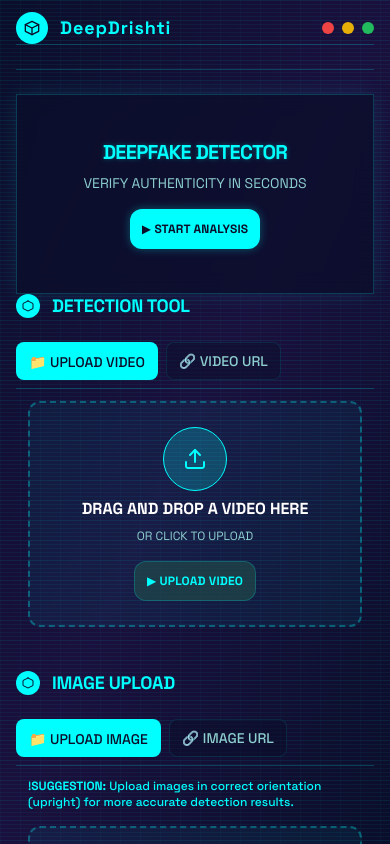
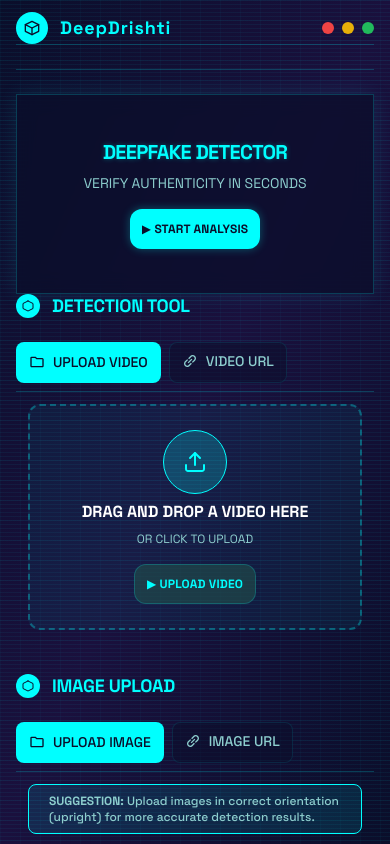
Before and after one commit to vedant3114/deepfake-face-swapping-detetction-system, a Vue app in the folder deepfake_face_swapped_detection/: page / in a window 390 px wide. Built offline with nearby package versions, Linux system fonts and the light colour scheme.

Commit message:
added svg icons

```diff
--- a/deepfake_face_swapped_detection/src/App.vue
+++ b/deepfake_face_swapped_detection/src/App.vue
@@ -78,13 +78,23 @@
             @click="detectionMode = 'upload'"
             :class="['px-3 sm:px-4 py-2 text-sm font-medium rounded-t-lg transition-all duration-200 cyber-tab', detectionMode === 'upload' ? 'active' : '']"
           >
-            📁 UPLOAD VIDEO
+            <span class="inline-flex items-center gap-2">
+              <svg viewBox="0 -960 960 960" class="w-4 h-4" fill="currentColor" aria-hidden="true">
+                <path d="M160-160q-33 0-56.5-23.5T80-240v-480q0-33 23.5-56.5T160-800h240l80 80h320q33 0 56.5 23.5T880-640v400q0 33-23.5 56.5T800-160H160Zm0-80h640v-400H447l-80-80H160v480Zm0 0v-480 480Z"/>
+              </svg>
+              <span>UPLOAD VIDEO</span>
+            </span>
           </button>
           <button
             @click="detectionMode = 'url'"
             :class="['px-3 sm:px-4 py-2 text-sm font-medium rounded-t-lg transition-all duration-200 cyber-tab', detectionMode === 'url' ? 'active' : '']"
           >
-            🔗 VIDEO URL
+            <span class="inline-flex items-center gap-2">
+              <svg viewBox="0 -960 960 960" class="w-4 h-4" fill="currentColor" aria-hidden="true">
+                <path d="M318-120q-82 0-140-58t-58-140q0-40 15-76t43-64l134-133 56 56-134 134q-17 17-25.5 38.5T200-318q0 49 34.5 83.5T318-200q23 0 45-8.5t39-25.5l133-134 57 57-134 133q-28 28-64 43t-76 15Zm79-220-57-57 223-223 57 57-223 223Zm251-28-56-57 134-133q17-17 25-38t8-44q0-50-34-85t-84-35q-23 0-44.5 8.5T558-726L425-592l-57-56 134-134q28-28 64-43t76-15q82 0 139.5 58T839-641q0 39-14.5 75T782-502L648-368Z"/>
+              </svg>
+              <span>VIDEO URL</span>
+            </span>
           </button>
         </div>
 
@@ -226,7 +236,7 @@
           <!-- URL Mode -->
           <div v-show="detectionMode === 'url'" class="w-full">
             <div class="flex flex-col gap-4">
-              <p class="text-white text-sm font-medium">ENTER A VIDEO URL FROM SUPPORTED PLATFORMS:</p>
+              <p class="text-white text-sm font-medium">ENTER A VIDEO URL:</p>
               <div class="flex gap-2">
                 <input
                   v-model="videoUrl"
@@ -295,19 +305,34 @@
             @click="imageDetectionMode = 'upload'"
             :class="['px-3 sm:px-4 py-2 text-sm font-medium rounded-t-lg transition-all duration-200 cyber-tab', imageDetectionMode === 'upload' ? 'active' : '']"
           >
-            📁 UPLOAD IMAGE
+            <span class="inline-flex items-center gap-2">
+              <svg viewBox="0 -960 960 960" class="w-4 h-4" fill="currentColor" aria-hidden="true">
+                <path d="M160-160q-33 0-56.5-23.5T80-240v-480q0-33 23.5-56.5T160-800h240l80 80h320q33 0 56.5 23.5T880-640v400q0 33-23.5 56.5T800-160H160Zm0-80h640v-400H447l-80-80H160v480Zm0 0v-480 480Z"/>
+              </svg>
+              <span>UPLOAD IMAGE</span>
+            </span>
           </button>
           <button
             @click="imageDetectionMode = 'url'"
             :class="['px-3 sm:px-4 py-2 text-sm font-medium rounded-t-lg transition-all duration-200 cyber-tab', imageDetectionMode === 'url' ? 'active' : '']"
           >
-            🔗 IMAGE URL
+            <span class="inline-flex items-center gap-2">
+              <svg viewBox="0 -960 960 960" class="w-4 h-4" fill="currentColor" aria-hidden="true">
+                <path d="M318-120q-82 0-140-58t-58-140q0-40 15-76t43-64l134-133 56 56-134 134q-17 17-25.5 38.5T200-318q0 49 34.5 83.5T318-200q23 0 45-8.5t39-25.5l133-134 57 57-134 133q-28 28-64 43t-76 15Zm79-220-57-57 223-223 57 57-223 223Zm251-28-56-57 134-133q17-17 25-38t8-44q0-50-34-85t-84-35q-23 0-44.5 8.5T558-726L425-592l-57-56 134-134q28-28 64-43t76-15q82 0 139.5 58T839-641q0 39-14.5 75T782-502L648-368Z"/>
+              </svg>
+              <span>IMAGE URL</span>
+            </span>
           </button>
         </div>
 
         <div class="flex flex-col p-3 sm:p-4">
           <!-- Recommendation Note -->
-          <p class="text-#2e6b6b text-xs sm:text-sm font-medium mb-4">!<strong>SUGGESTION:</strong> Upload images in correct orientation (upright) for more accurate detection results.</p>
+          <div class="bg-[#00ffff] bg-opacity-10 border border-[#00ffff] rounded-lg px-3 sm:px-4 py-2 sm:py-3 mb-4">
+            <p class="text-[#8dcece] text-xs sm:text-sm font-medium flex items-start gap-2">
+              <span class="text-[#00ffff] text-base sm:text-lg"></span>
+              <span><strong>SUGGESTION:</strong> Upload images in correct orientation (upright) for more accurate detection results.</span>
+            </p>
+          </div>
 
           <!-- Image Upload Mode -->
           <div v-show="imageDetectionMode === 'upload'">
@@ -1350,8 +1375,8 @@
     const form = new FormData();
     form.append('file', file);
 
-    // Call local backend on port 8001
-    const resp = await fetch('http://127.0.0.1:8001/explain', {
+    // Call backend API
+    const resp = await fetch(`${IMAGE_API_URL}/explain`, {
       method: 'POST',
       body: form,
     });
@@ -1436,7 +1461,7 @@
     imagePreviewUrl.value = imageUrl.value;
 
     try {
-        const resp = await fetch('http://127.0.0.1:8001/explain-url', {
+        const resp = await fetch(`${IMAGE_API_URL}/explain-url`, {
             method: 'POST',
             headers: { 'Content-Type': 'application/json' },
             body: JSON.stringify({ url: imageUrl.value })
```
Also changed, not shown: deepfake_face_swapped_detection/icons/file icon.svg (added), deepfake_face_swapped_detection/icons/link icon.svg (added).
